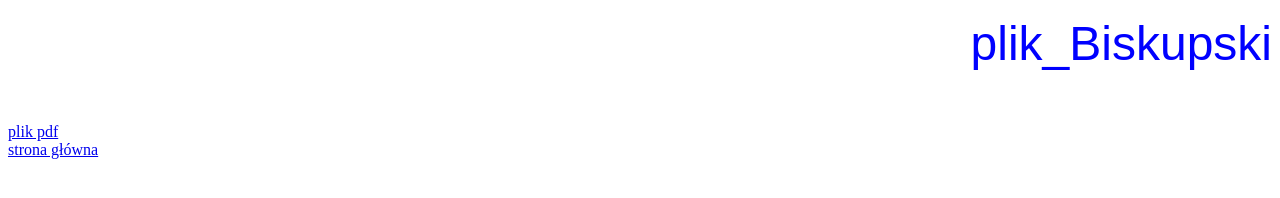
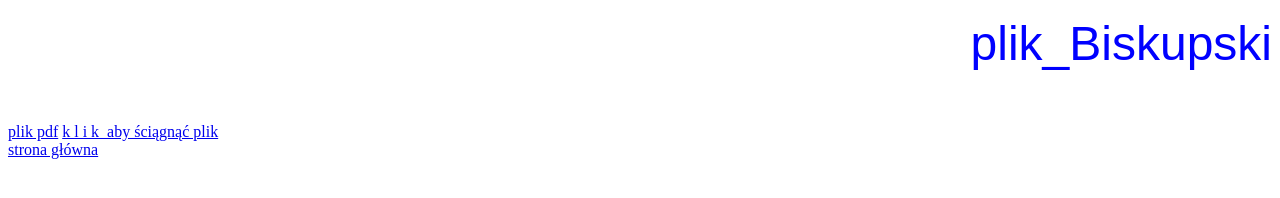
Before and after one commit to TheVabix/vabcob, a plain HTML site: page plikpdf.html in a window 1280 px wide. Drawn offline with Linux system fonts and the light colour scheme.

Commit message:
Update plikpdf.html

```diff
--- a/plikpdf.html
+++ b/plikpdf.html
@@ -10,6 +10,7 @@
 <p align="right"> <font color="blue" size="40" face="Arial"> plik_Biskupski </font> </p> <br>
 <br>
 	<a href="INST_HTM_technik_2022.pdf">plik pdf</a>
+	<A href ="INST_HTM_tehnik_2022.pdf">k&nbsp;l&nbsp;i&nbsp;k&nbsp; aby ściągnąć plik</A>
 <br>
 	<a href="index.html">strona główna</a>
 
```
